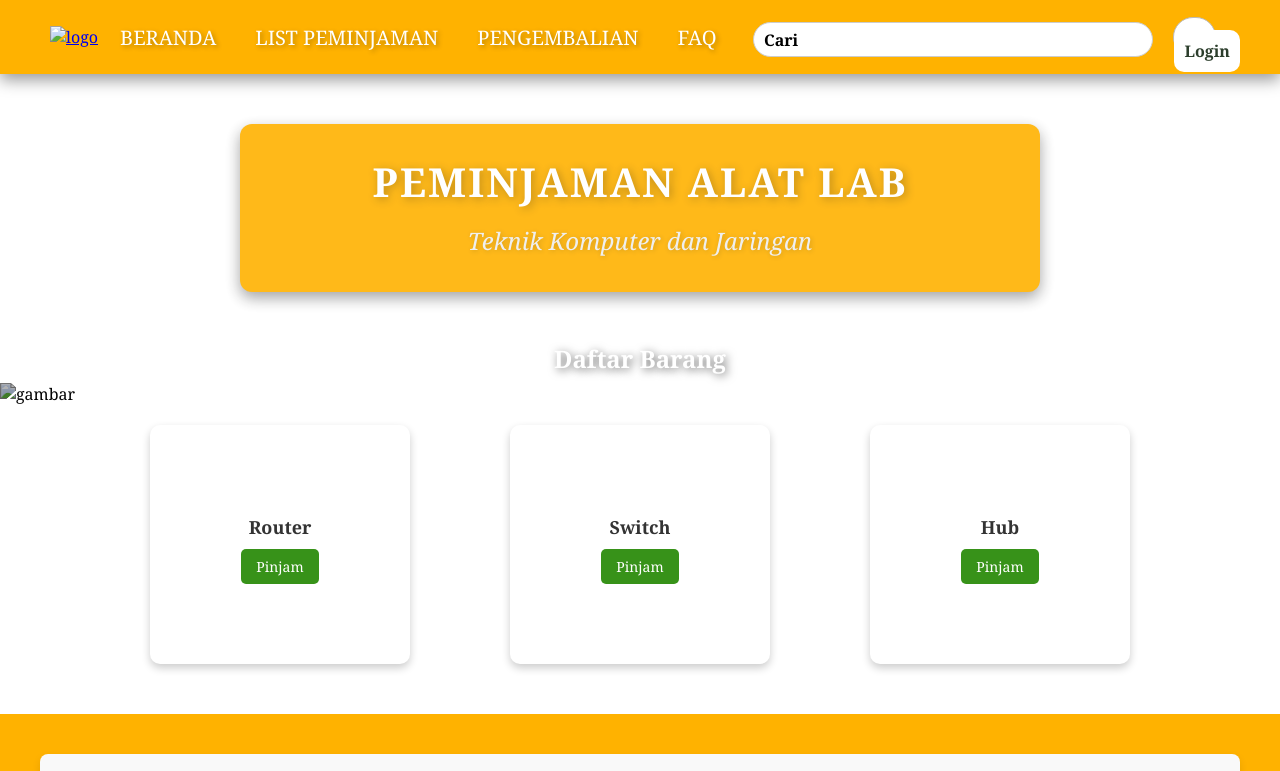
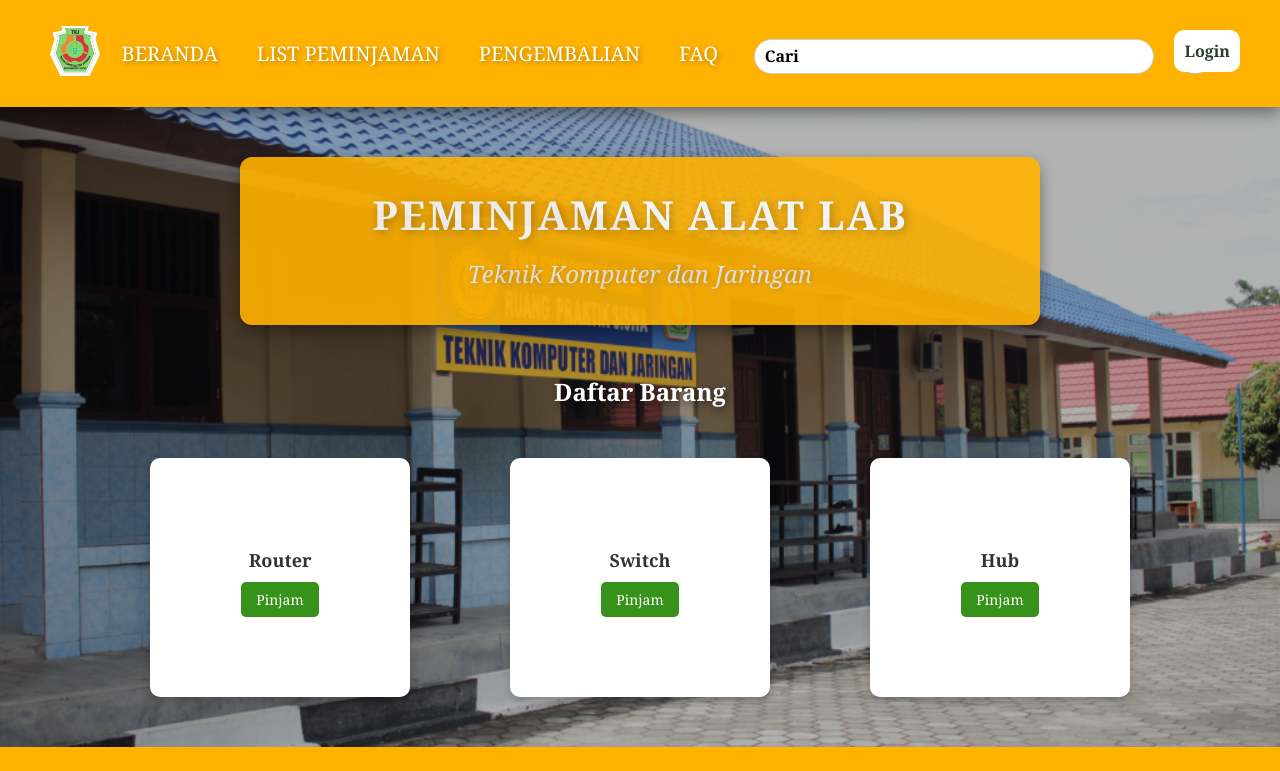
Before and after one commit to edfazmi/pengweb-kelompok-c, a plain HTML site: page index.html in a window 1280 px wide. Shown: the top 771 px of the page. Drawn offline with Linux system fonts and the light colour scheme.

Commit message:
Update index.html

```diff
--- a/index.html
+++ b/index.html
@@ -3,7 +3,7 @@
 <head>
     <meta charset="UTF-8">
     <meta name="viewport" content="width=device-width, initial-scale=1.0">
-    <link rel="icon" type="image" href="../img/LOGO-TKJ-SMK-Swadhipa-2.png">
+    <link rel="icon" type="image" href="Projek Pengweb/img/LOGO-TKJ-SMK-Swadhipa-2.png">
     <link rel="stylesheet" href="Projek Pengweb/css/stylesheet.css">
     <link rel="stylesheet" href="Projek Pengweb/css/footer.css">
     <link rel="stylesheet" href="Projek Pengweb/css/header.css">
@@ -19,7 +19,7 @@
         <nav class="navbar">
             <div class="logo-atas">
                 <a href="index.html">
-                    <img src="../img/LOGO-TKJ-SMK-Swadhipa-2.png" alt="logo" width="100px">
+                    <img src="Projek Pengweb/img/LOGO-TKJ-SMK-Swadhipa-2.png" alt="logo" width="100px">
                 </a>
             </div>
 
@@ -44,7 +44,7 @@
     <main>
         <div class="beranda" id="beranda">
             <span>
-                <img src="../img/LAB-TKJ-1024x683.png" alt="gambar">
+                <img src="Projek Pengweb/img/LAB-TKJ-1024x683.png" alt="gambar">
             </span>
             <div class="main-text">
                 <h1>Peminjaman Alat Lab </h1>
```
